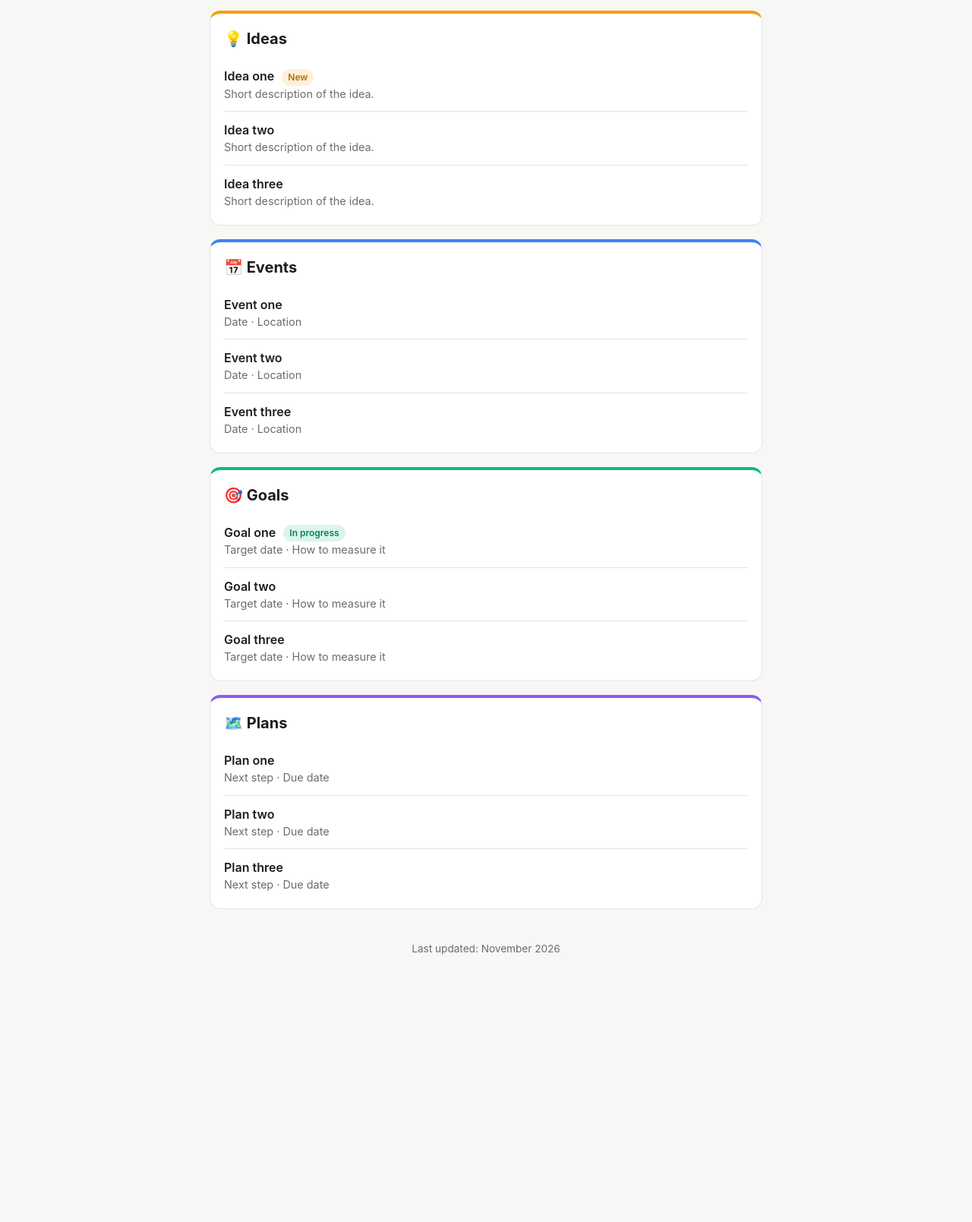
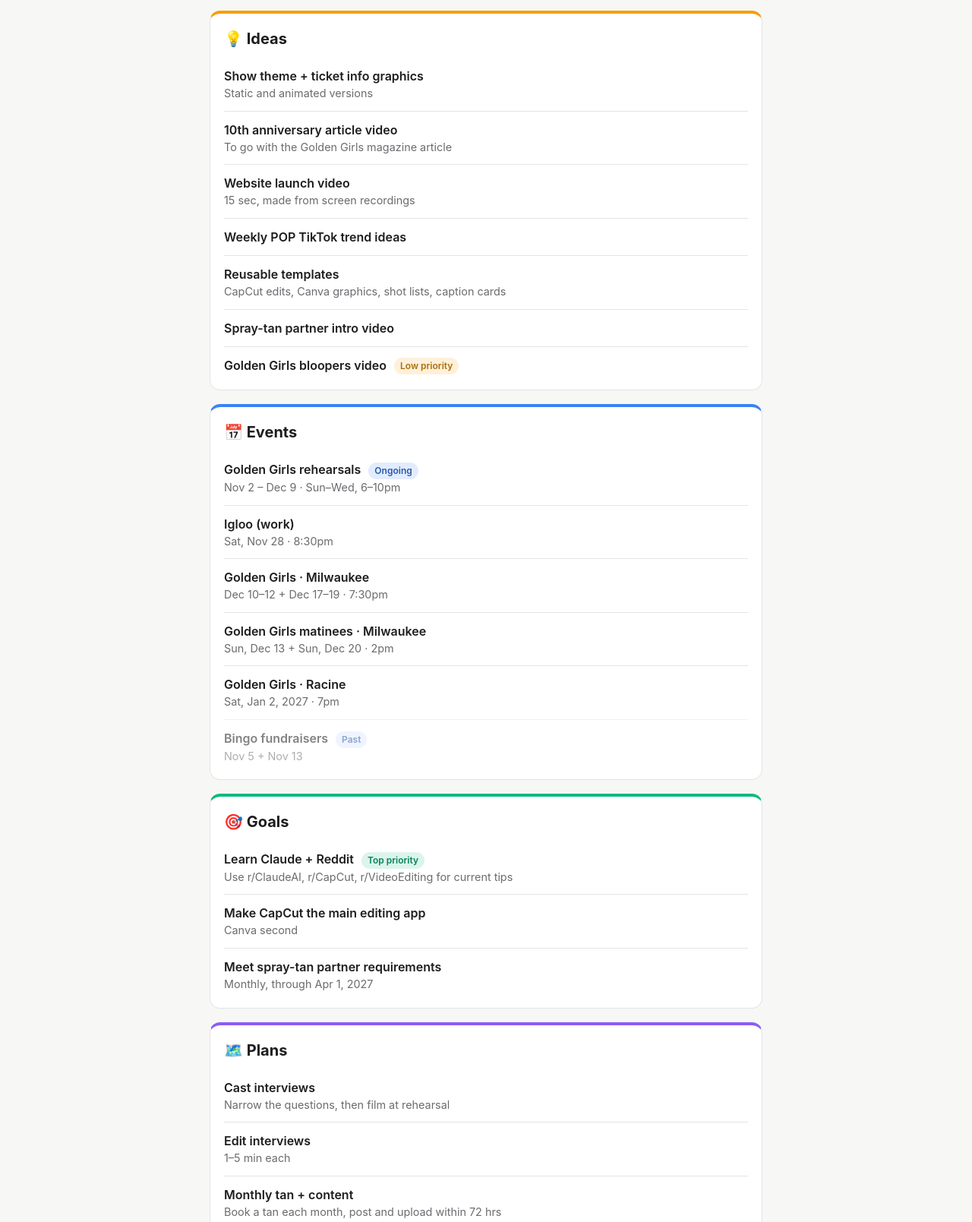
Before and after one commit to mikesadowski525/planning, a plain HTML site: page index.html in a window 1280 px wide. Shown: the part 172-1781 px from the top of the page at 76% size. Before the commit the page ends 1463 px from the top, so only its background shows below. Drawn offline with Linux system fonts and the light colour scheme.

Commit message:
Fill planning page with real ideas, events, goals and plans (#2)
* Add one-page planning site (index.html)

Co-Authored-By: Claude Opus 5.5 <noreply@anthropic.com>
Claude-Session: https://claude.ai/code/session_01Xixs6mSPZaXzXjv8RgGgEt

* Fill planning page with real ideas, events, goals and plans

Co-Authored-By: Claude Opus 5.5 <noreply@anthropic.com>
Claude-Session: https://claude.ai/code/session_01Xixs6mSPZaXzXjv8RgGgEt

---------

Co-authored-by: Claude <noreply@anthropic.com>

```diff
--- a/index.html
+++ b/index.html
@@ -67,6 +67,7 @@
   ul.items li:first-child { border-top: 0; }
   .title { font-weight: 600; }
   .meta { color: var(--muted); font-size: .9rem; }
+  ul.items li.past { opacity: .55; }
   .tag {
     display: inline-block; font-size: .75rem; font-weight: 600;
     padding: 2px 8px; border-radius: 999px;
@@ -99,41 +100,50 @@
   <section id="ideas">
     <h2>💡 Ideas</h2>
     <ul class="items">
-      <li><div class="title">Idea one <span class="tag">New</span></div><div class="meta">Short description of the idea.</div></li>
-      <li><div class="title">Idea two</div><div class="meta">Short description of the idea.</div></li>
-      <li><div class="title">Idea three</div><div class="meta">Short description of the idea.</div></li>
+      <li><div class="title">Show theme + ticket info graphics</div><div class="meta">Static and animated versions</div></li>
+      <li><div class="title">10th anniversary article video</div><div class="meta">To go with the Golden Girls magazine article</div></li>
+      <li><div class="title">Website launch video</div><div class="meta">15 sec, made from screen recordings</div></li>
+      <li><div class="title">Weekly POP TikTok trend ideas</div></li>
+      <li><div class="title">Reusable templates</div><div class="meta">CapCut edits, Canva graphics, shot lists, caption cards</div></li>
+      <li><div class="title">Spray-tan partner intro video</div></li>
+      <li><div class="title">Golden Girls bloopers video <span class="tag">Low priority</span></div></li>
     </ul>
   </section>
 
   <section id="events">
     <h2>📅 Events</h2>
     <ul class="items">
-      <li><div class="title">Event one</div><div class="meta">Date · Location</div></li>
-      <li><div class="title">Event two</div><div class="meta">Date · Location</div></li>
-      <li><div class="title">Event three</div><div class="meta">Date · Location</div></li>
+      <li><div class="title">Golden Girls rehearsals <span class="tag">Ongoing</span></div><div class="meta">Nov 2 – Dec 9 · Sun–Wed, 6–10pm</div></li>
+      <li><div class="title">Igloo (work)</div><div class="meta">Sat, Nov 28 · 8:30pm</div></li>
+      <li><div class="title">Golden Girls · Milwaukee</div><div class="meta">Dec 10–12 + Dec 17–19 · 7:30pm</div></li>
+      <li><div class="title">Golden Girls matinees · Milwaukee</div><div class="meta">Sun, Dec 13 + Sun, Dec 20 · 2pm</div></li>
+      <li><div class="title">Golden Girls · Racine</div><div class="meta">Sat, Jan 2, 2027 · 7pm</div></li>
+      <li class="past"><div class="title">Bingo fundraisers <span class="tag">Past</span></div><div class="meta">Nov 5 + Nov 13</div></li>
     </ul>
   </section>
 
   <section id="goals">
     <h2>🎯 Goals</h2>
     <ul class="items">
-      <li><div class="title">Goal one <span class="tag">In progress</span></div><div class="meta">Target date · How to measure it</div></li>
-      <li><div class="title">Goal two</div><div class="meta">Target date · How to measure it</div></li>
-      <li><div class="title">Goal three</div><div class="meta">Target date · How to measure it</div></li>
+      <li><div class="title">Learn Claude + Reddit <span class="tag">Top priority</span></div><div class="meta">Use r/ClaudeAI, r/CapCut, r/VideoEditing for current tips</div></li>
+      <li><div class="title">Make CapCut the main editing app</div><div class="meta">Canva second</div></li>
+      <li><div class="title">Meet spray-tan partner requirements</div><div class="meta">Monthly, through Apr 1, 2027</div></li>
     </ul>
   </section>
 
   <section id="plans">
     <h2>🗺️ Plans</h2>
     <ul class="items">
-      <li><div class="title">Plan one</div><div class="meta">Next step · Due date</div></li>
-      <li><div class="title">Plan two</div><div class="meta">Next step · Due date</div></li>
-      <li><div class="title">Plan three</div><div class="meta">Next step · Due date</div></li>
+      <li><div class="title">Cast interviews</div><div class="meta">Narrow the questions, then film at rehearsal</div></li>
+      <li><div class="title">Edit interviews</div><div class="meta">1–5 min each</div></li>
+      <li><div class="title">Monthly tan + content</div><div class="meta">Book a tan each month, post and upload within 72 hrs</div></li>
+      <li><div class="title">Visual planner in Canva <span class="tag">Built</span></div><div class="meta">Nov 2026 – Apr 2027</div></li>
+      <li><div class="title">This planning site <span class="tag">Live</span></div><div class="meta">Started Nov 25, 2026</div></li>
     </ul>
   </section>
 </main>
 
-<footer>Last updated: November 2026</footer>
+<footer>Last updated: Nov 25, 2026</footer>
 
 </body>
 </html>
```
